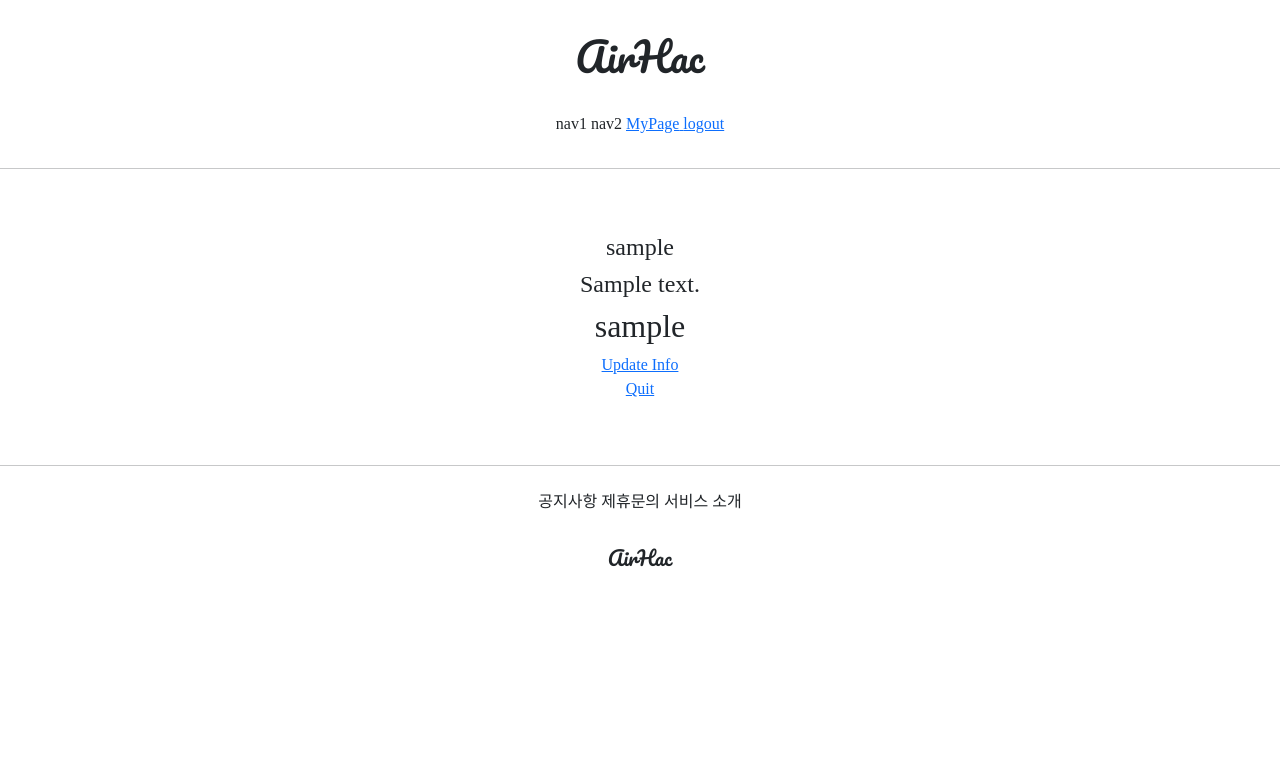
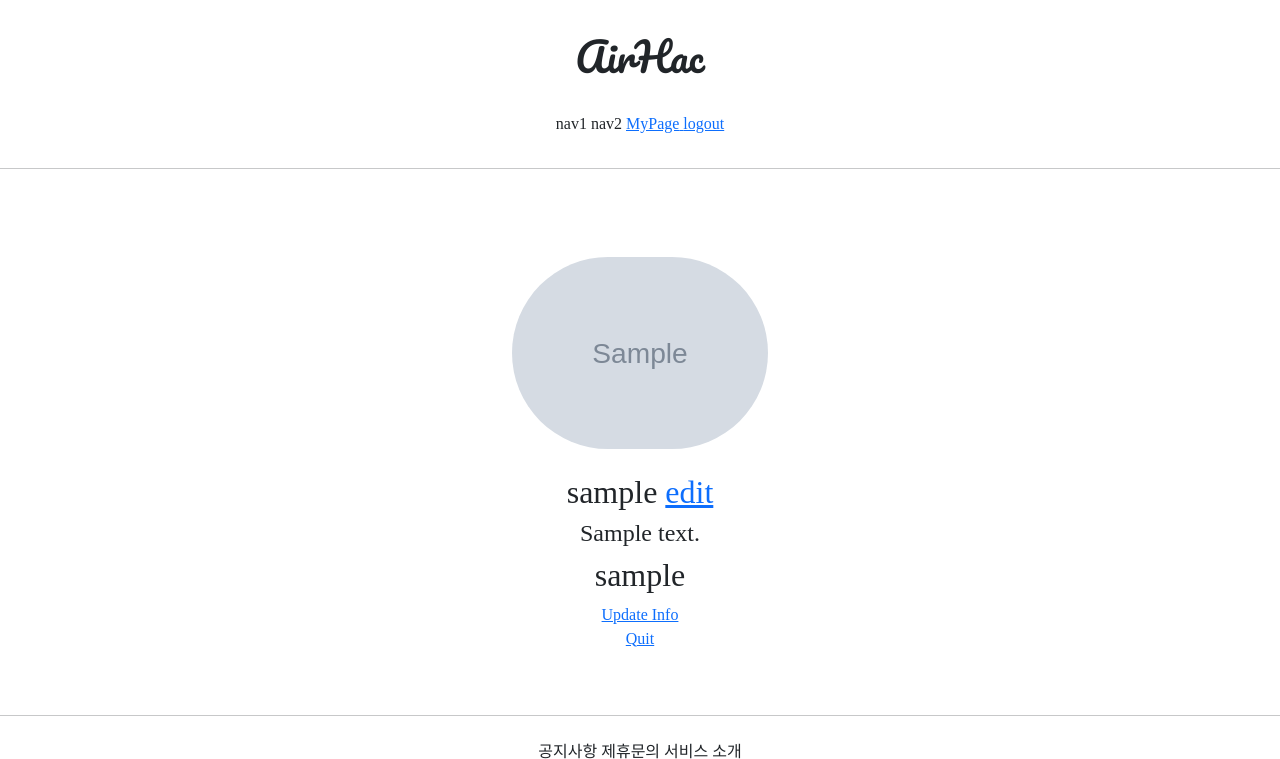
Before and after one commit to airhac/gj_web_1, a Django app: page /accounts/detail/1 in a window 1280 px wide. Shown: the top 759 px of the page. Before the commit the page ends 567 px from the top, so only its background shows below. Run offline with Django 3.2, Linux system fonts and the light colour scheme; a user stored in the database is signed in; tables that the repository leaves empty hold one stand-in row (values such as "Sample post"); grey boxes marked "Sample" are stand-in pictures; parts of the project's set-up code (start-up, migrations or seed data) failed here and were passed over; some libraries are stand-ins or nearby versions.

Commit message:
7/28 commit 1 1. profile edit 만들기

```diff
--- a/accountapp/decorators.py
+++ b/accountapp/decorators.py
@@ -5,7 +5,7 @@ from django.http import HttpResponseForbidden
 def account_ownership_required(func):
     def decorated(request, *args, **kwargs):
         target_user = User.objects.get(pk=kwargs['pk']) #User의 조건을 부여해야함
-        if target_user == request.uesr:
+        if target_user == request.user:
             return func(request, *args, **kwargs)
         else:
             return HttpResponseForbidden()
--- a/accountapp/templates/accountapp/detail.html
+++ b/accountapp/templates/accountapp/detail.html
@@ -6,8 +6,15 @@
     <div style="text-align: center; max-width: 500px; margin: 4rem auto;">
         <div>
             {% if target_user.profile %}
+                <img src="{{  target_user.profile.image.url }}"
+                     class="profile_image m-4"
+                     alt="profile image">{#이 이미지가 못가져왔을때 시각화를 못할경우 대신하는 텍스트 #}
                 {# profile이 어디에 나와 있나 related_nickname을 통해 Profile에 접근 할 수 있다 #}
-                <h4>{{ target_user.profile.nickname }}</h4>
+                <h2 class = "NNS_B">{{ target_user.profile.nickname }}
+                    <a href="{% url 'profileapp:update' pk=target_user.profile.pk %}">
+                        edit
+                    </a>
+                </h2>
                 <h4>{{ target_user.profile.message }}</h4>
             {% else %}
             <h4>
@@ -17,7 +24,7 @@
             </h4>
             {% endif %}
         </div>
-        <h2 style="font-family: 'NanumSquareB'">
+        <h2 style="font-family: 'NanumSquareB">
             {{ target_user.username }}
         </h2>
         {% if user == target_user %}
--- a/gw_odh_project1/urls.py
+++ b/gw_odh_project1/urls.py
@@ -13,11 +13,14 @@ Including another URLconf
     1. Import the include() function: from django.urls import include, path
     2. Add a URL to urlpatterns:  path('blog/', include('blog.urls'))
 """
+from django.conf.urls.static import static
 from django.contrib import admin
 from django.urls import path, include
+
+from gw_odh_project1 import settings
 
 urlpatterns = [
     path('admin/', admin.site.urls), #관리자 페이지에 관한 설정
     path('accounts/', include('accountapp.urls')),
     path('profiles/', include('profileapp.urls'))
-]#어디로 ~하면 어디로 돌려 줄것인지
+] + static(settings.MEDIA_URL, document_root=settings.MEDIA_ROOT)#어디로 ~하면 어디로 돌려 줄것인지, django의 cong에 있는 static가져와야한다.
--- a/profileapp/urls.py
+++ b/profileapp/urls.py
@@ -1,9 +1,11 @@
 from django.urls import path
 
-from profileapp.views import ProfileCreateView
+from profileapp.views import ProfileCreateView, ProfileUpdateView
 
 app_name = 'profileapp'
 
 urlpatterns = [
     path('create/', ProfileCreateView.as_view(), name='create'),
+    path('update/<int:pk>', ProfileUpdateView.as_view(), name='update'),
+
 ]#어디로 ~하면 어디로 돌려 줄것인지
--- a/static/base.css
+++ b/static/base.css
@@ -14,3 +14,13 @@
 .airhac_footer_button{
     margin-top: 1.5rem;
 }
+
+.profile_image{
+    height: 12rem;
+    weight: 12rem;
+    border-radius: 20rem;
+    object-fit: cover;
+}
+.NNS_B{
+    font-family: "NanumSquareB";
+}
```
Also changed, not shown: profileapp/views.py (+10 -2 lines).
